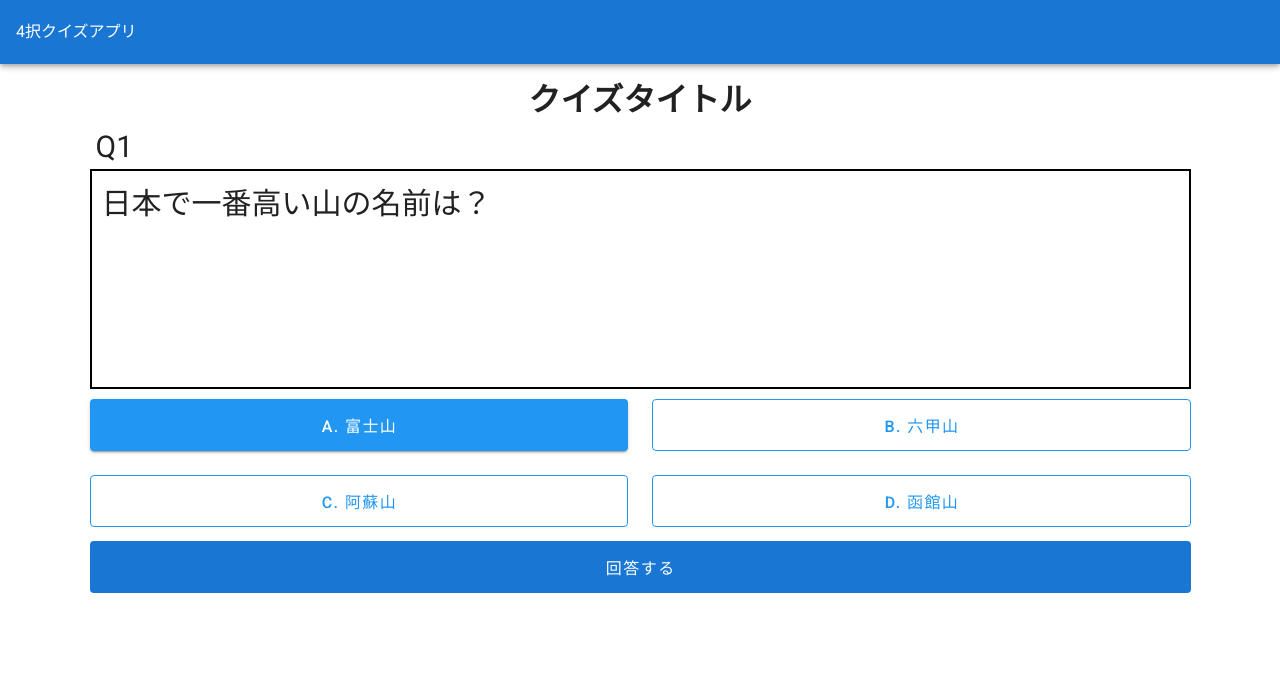
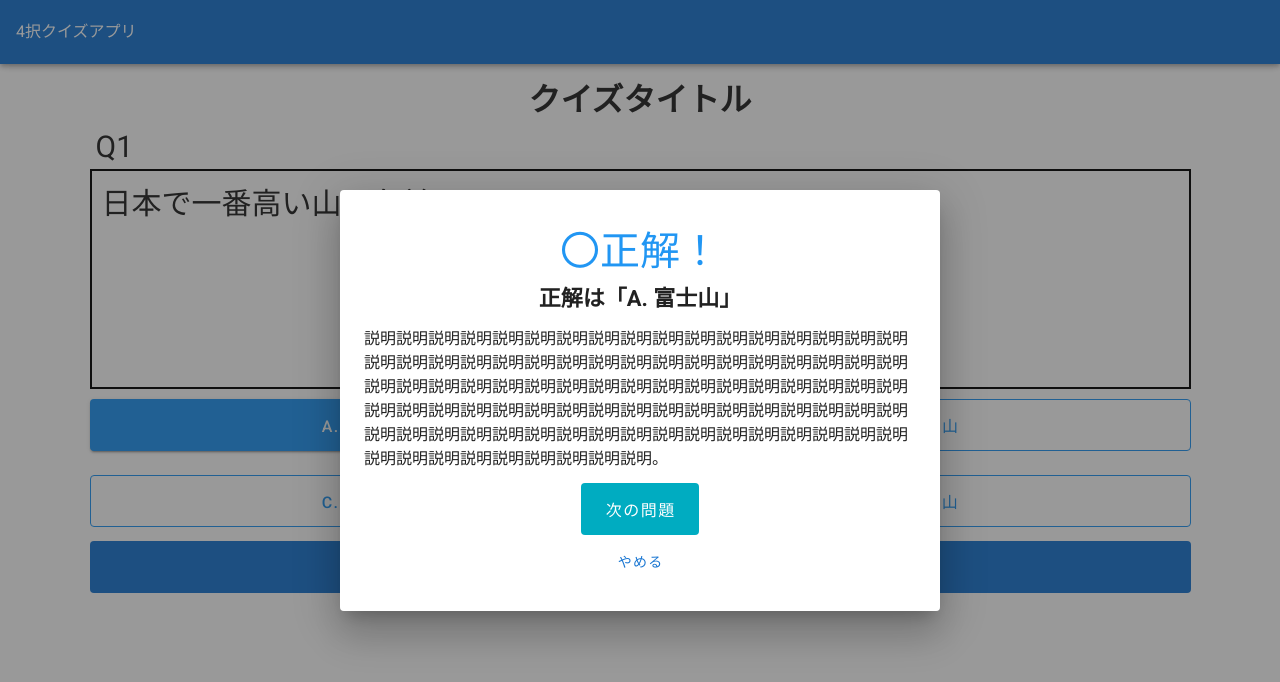
Before and after one commit to haruocode/QUIZ-APP-FRONTEND, a Vue app: page /quiz in a window 1280 px wide. Both pictures are taken after a click on the button "回答する". Shown: the top 682 px of the page. Built offline with nearby package versions, Linux system fonts and the light colour scheme.

Commit message:
9.クイズ画面のモーダル表示 | 4択クイズWebアプリを作る

```diff
--- a/src/views/Quiz.vue
+++ b/src/views/Quiz.vue
@@ -27,15 +27,48 @@
       </div>
 
       <div class="answer-btn">
-        <v-btn depressed x-large block color="primary">回答する</v-btn>
+        <v-btn depressed x-large block color="primary" @click.stop="dialog = true">回答する</v-btn>
       </div>
+
+      <v-dialog v-model="dialog" persistent max-width="600">
+        <div class="py-8 white">
+          <div v-if="true" class="text-center blue--text judge-text">〇正解！</div>
+          <div v-else class="text-center red--text judge-text">✖不正解</div>
+          <div class="text-center font-weight-bold answer-text">正解は「A. 富士山」</div>
+          <div class="py-3 px-6">説明説明説明説明説明説明説明説明説明説明説明説明説明説明説明説明説明説明説明説明説明説明説明説明説明説明説明説明説明説明説明説明説明説明説明説明説明説明説明説明説明説明説明説明説明説明説明説明説明説明説明説明説明説明説明説明説明説明説明説明説明説明説明説明説明説明説明説明説明説明説明説明説明説明説明説明説明説明説明説明説明説明説明説明説明説明説明説明説明説明説明説明説明説明。</div>
+          <div class="text-center mb-2">
+            <v-btn depressed x-large color="cyan darken-1 white--text" @click.stop="dialog = false">次の問題</v-btn>
+          </div>
+          <div class="text-center">
+            <v-btn text color="primary" @click.stop="dialog = false">やめる</v-btn>
+          </div>
+        </div>
+      </v-dialog>
 
     </div>
 
   </v-container>
 </template>
 
+<script>
+export default {
+  data () {
+    return {
+      dialog: false
+    }
+  }
+}
+</script>
+
 <style>
+  .judge-text {
+    font-size: 40px;
+  }
+
+  .answer-text {
+    font-size: 22px;
+  }
+
   #answers {
     margin-top: 10px;
   }
```
